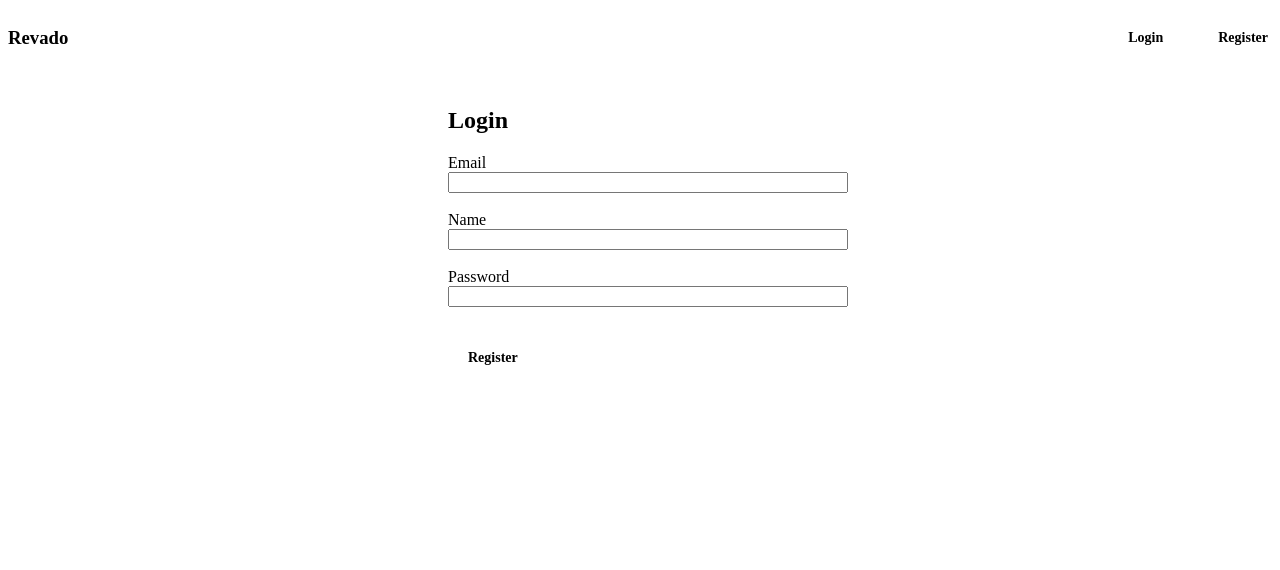
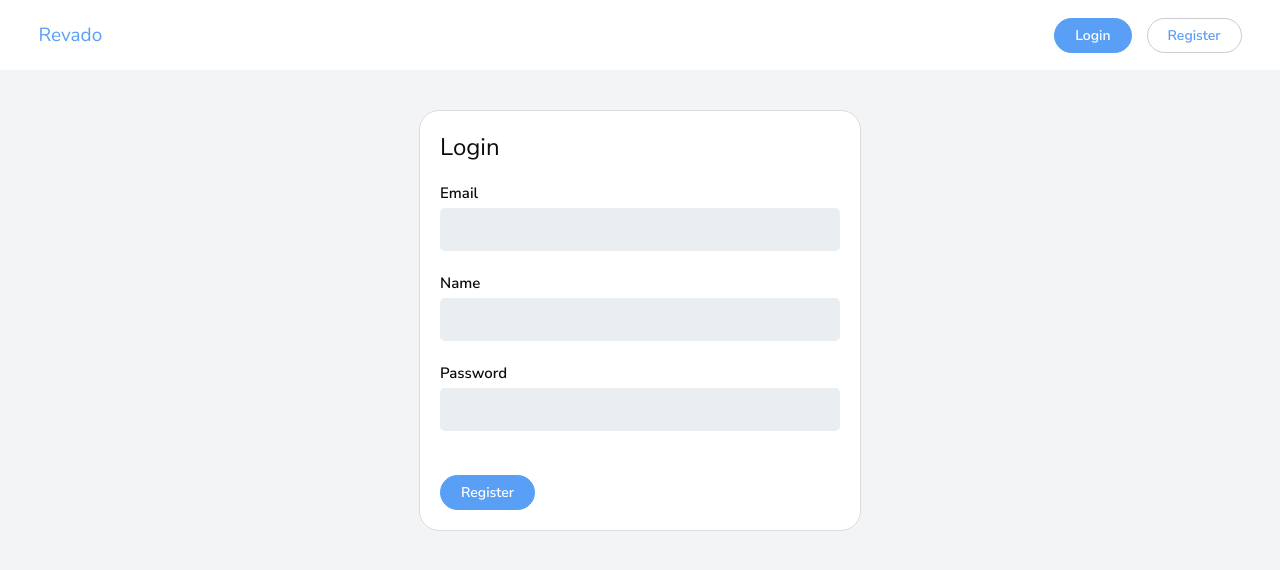
Before and after one commit to liammccluskey/revado-frontend, an Angular app: page /register in a window 1280 px wide. Shown: the top 570 px of the page. Built offline with nearby package versions, Linux system fonts and the light colour scheme.

Commit message:
updated styles

```diff
--- a/src/styles.css
+++ b/src/styles.css
@@ -1 +1,176 @@
 /* You can add global styles to this file, and also import other style files */
+/* icons */
+@import url("https://cdn.jsdelivr.net/npm/bootstrap-icons@1.4.0/font/bootstrap-icons.css");
+
+/* fonts */
+@import url('https://fonts.googleapis.com/css2?family=Nunito+Sans:wght@200;300;400;600;700;800;900&display=swap'); /* duolingoesque */
+
+/* test fonts */
+@import url('https://fonts.googleapis.com/css2?family=Mulish:wght@200;300;400;500;600;700;800&display=swap');
+
+/*global config & reset*/
+* {
+  margin: 0px 0px;
+  padding: 0px 0px;
+  outline: none;
+
+  font-family: var(--font-family);
+}
+
+body {
+  margin: 0px 0px;
+  background-color: var(--bgc);
+}
+
+button {
+  cursor: pointer;
+  font-weight: 600;
+}
+
+h1, h2, h3, h4, h5, h6, .h7 {
+  font-weight: 400;
+  color: var(--color-header);
+
+}
+h3 {
+  font-size: 19px;
+}
+h4 {
+  font-size: 16px;
+}
+h5 {
+  font-size: 13px;
+}
+h6 {
+  font-size: 12px;
+}
+.h7 {
+  font-size: 10px;
+}
+p {
+  font-weight: 400;
+  font-size: 14px;
+  line-height: 1.5;
+}
+th {
+  font-size: 14px;
+}
+
+:root {
+  /* dynamic */
+  --ps-mainheader: 3%;
+  --ps-subheader: 12%;
+  --ps-body: 12%;
+  --bgc: white;
+
+  /* constants */
+  --h-mainheader: 70px;
+  --h-subheader: 60px;
+  --h-subheader-with-links: 93px;
+  --br-container: 20px;
+  --font-family: 'Nunito Sans', sans-serif;
+
+  /* colors */
+  --bgc: rgb(242, 244, 246);
+  --bgc-light: white;
+  --bgc-semilight: rgb(248, 250, 252);
+  --bgc-hover: rgb(245, 247, 249);
+  --bgc-nav: white;
+  --bgc-input: rgb(235, 238, 240);
+  --border-color: rgb(202,204,206);
+  --bc-chart: rgb(218,220,224);
+  --text-main: rgb(60,64,67);
+  --text-primary: rgb(10, 12, 14);
+  --text-secondary: rgb(135, 138, 140);
+  --text-tertiary: rgb(102, 102, 102);
+  --text-yellow: #85681d;
+  --float-border: 1px solid rgb(218,220,224);
+  --nav-border: 1px solid rgb(215, 222, 226);
+
+  --tint: #5a9ff6;
+  --tint-translucent: rgba(90, 159, 246, 0.2);
+  --error: rgb(211,47,48);
+}
+
+h1, h2, h3,
+h4, h5, h6 {
+    color: var(--text-primary);
+}
+
+p, pre, ul {
+    font-size: 14px;
+    color: var(--text-main);
+}
+pre {
+    font-size: 12px;
+    color: var(--text-secondary);
+}
+
+label {
+    color: var(--text-primary);
+    font-weight: 600;
+    font-size: 15px;
+}
+
+input::placeholder {
+    color: var(--text-tertiary);
+    opacity: 1;
+}
+textarea::placeholder {
+    color: var(--text-tertiary);
+    opacity: 1;
+}
+
+input, input:active, input:focus,
+textarea, textarea:active, textarea:focus,
+select, select:active, select:focus {
+    color: var(--text-main);
+    border: 1px solid transparent;
+    border-radius: 5px;
+    padding: 11px 10px;
+    outline: none;
+    font-size: 14px;
+    background-color: var(--bgc-input);
+    margin-top: 5px;
+    box-sizing: border-box;
+    cursor: pointer;
+}
+select {
+    height: 43px;
+}
+select.solid {
+    height: 43px;
+    background-color: var(--bgc-light);
+}
+input[type="checkbox"] {
+  transform: scale(1.25);
+  margin-top: 0px;
+  margin-right: 10px;
+}
+
+input:focus, input:active,
+textarea:active, textarea:focus,
+select:active, select:focus {
+    border-color: var(--border-color) !important;
+    background-color: transparent;
+}
+
+select.clear {
+    background-color: transparent !important;
+    border: 1px solid var(--border-color) !important;
+    margin-top: 0px !important;
+}
+
+li {
+    list-style-position: inside;
+    color: var(--text-main);
+}
+
+/* compound properties */
+.float-container {
+    border-radius: var(--br-container);
+    border: var(--float-border);
+    padding: none;
+    overflow: hidden;
+    background-color: var(--bgc-light);
+}
```
